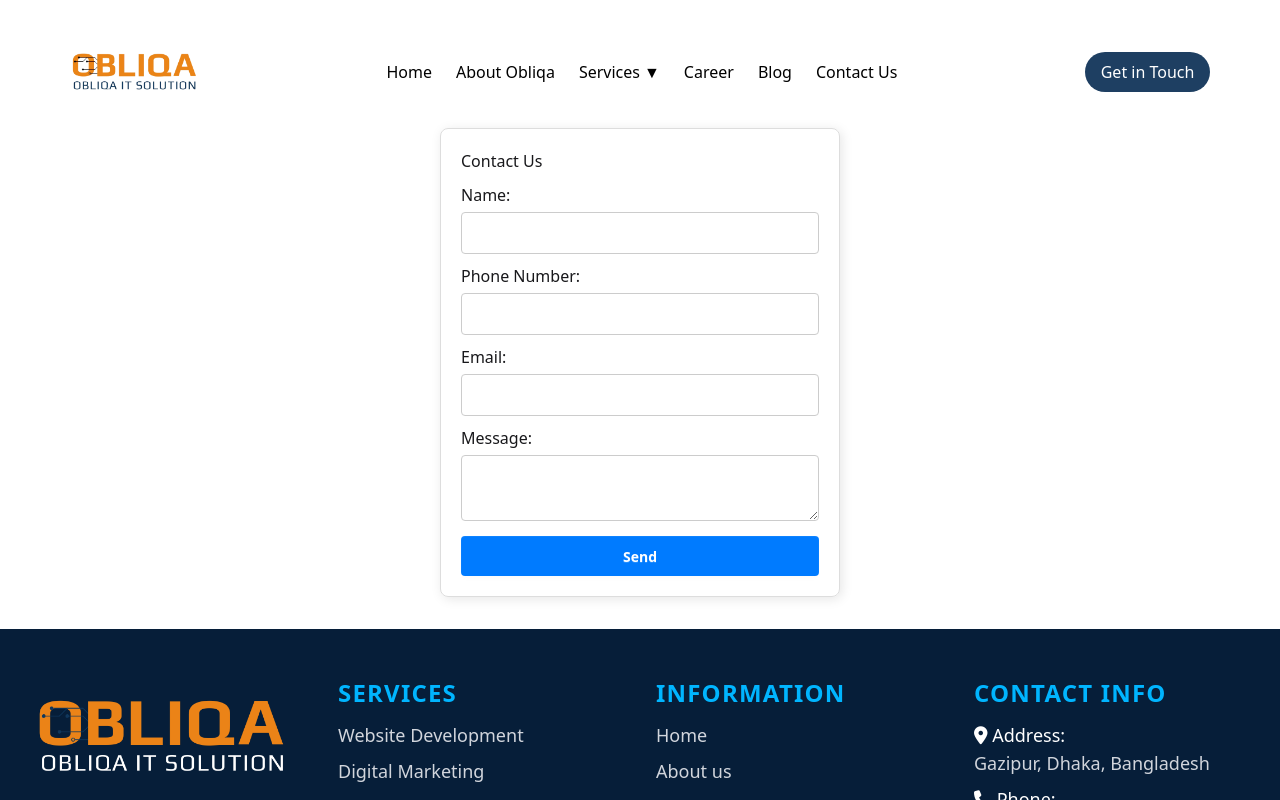
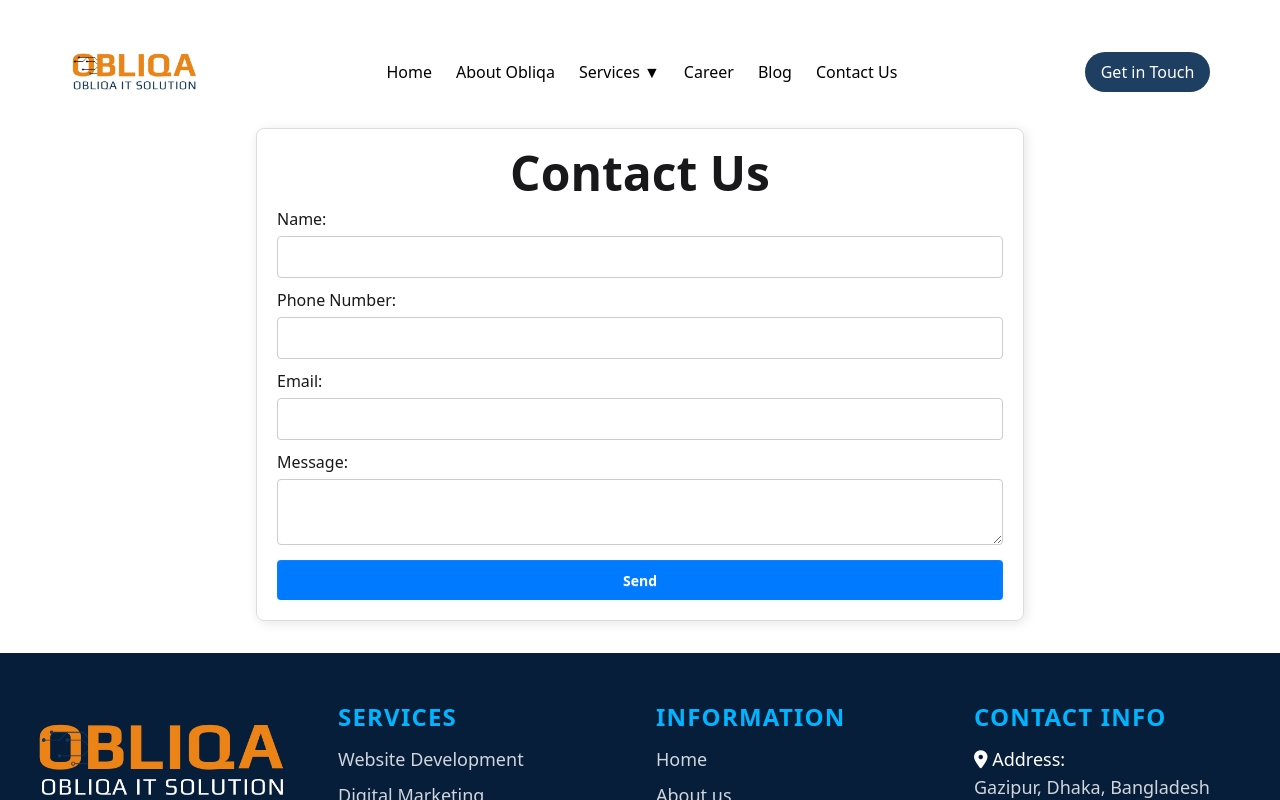
Before and after one commit to ShohagKaisar/Obliqa-Website, a React (Vite) app: page /contact in a window 1280 px wide. Shown: the top 800 px of the page. Built offline with nearby package versions, Linux system fonts and the light colour scheme.

Commit message:
add contact form

```diff
--- a/src/component/About/About.jsx
+++ b/src/component/About/About.jsx
@@ -1,4 +1,3 @@
-import React from 'react';
 import './about.css';
 import companyLogo from '../../assets/obloqa_logo.webp'
 
--- a/src/component/ContactForm/ContactForm.css
+++ b/src/component/ContactForm/ContactForm.css
@@ -1,5 +1,5 @@
 .contact-form-container {
-  max-width: 400px;
+  width: 60%;
   padding: 20px;
   border: 1px solid #ddd;
   border-radius: 8px;
--- a/src/component/ContactForm/ContactForm.jsx
+++ b/src/component/ContactForm/ContactForm.jsx
@@ -1,6 +1,8 @@
 import { useState } from "react";
 import emailjs from "emailjs-com";
 import "./ContactForm.css";
+// import Video from "../../shared/Video";
+// import video from "../../assets/video.mp4"
 
 const ContactForm = () => {
   const [formData, setFormData] = useState({
@@ -24,10 +26,10 @@ const ContactForm = () => {
 
     emailjs
       .send(
-        "service_wtov8ck",   // Replace with your EmailJS Service ID
-        "template_syejxgv",  // Replace with your EmailJS Template ID
+        "service_wtov8ck",   //EmailJS Service ID
+        "template_syejxgv",  //EmailJS Template ID
         formData,
-        "6ToSd4r0vmxRi_zYC"    // Replace with your EmailJS Public Key
+        "6ToSd4r0vmxRi_zYC"    //EmailJS Public Key
       )
       .then(
         (response) => {
@@ -43,14 +45,17 @@ const ContactForm = () => {
   };
 
   return (
-    <div className="contact-form-container mt-32 mx-auto">
-      <h2>Contact Us</h2>
+    <>
+      <section className="w-full flex items-center justify-center pt-32">
+        {/* Hero Content */}
+    <div className="contact-form-container mx-auto z-20">
+      <h2 className="text-center text-5xl font-bold">Contact Us</h2>
       <form onSubmit={handleSubmit}>
         <label>Name:</label>
         <input type="text" name="name" value={formData.name} onChange={handleChange} required />
 
         <label>Phone Number:</label>
-        <input type="number" name="number" value={formData.number} onChange={handleChange} required />
+        <input type="tel" name="number" value={formData.number} onChange={handleChange} required />
 
         <label>Email:</label>
         <input type="email" name="email" value={formData.email} onChange={handleChange} required />
@@ -62,6 +67,8 @@ const ContactForm = () => {
       </form>
       {status && <p>{status}</p>}
     </div>
+      </section>
+    </>
   );
 };
 
```
